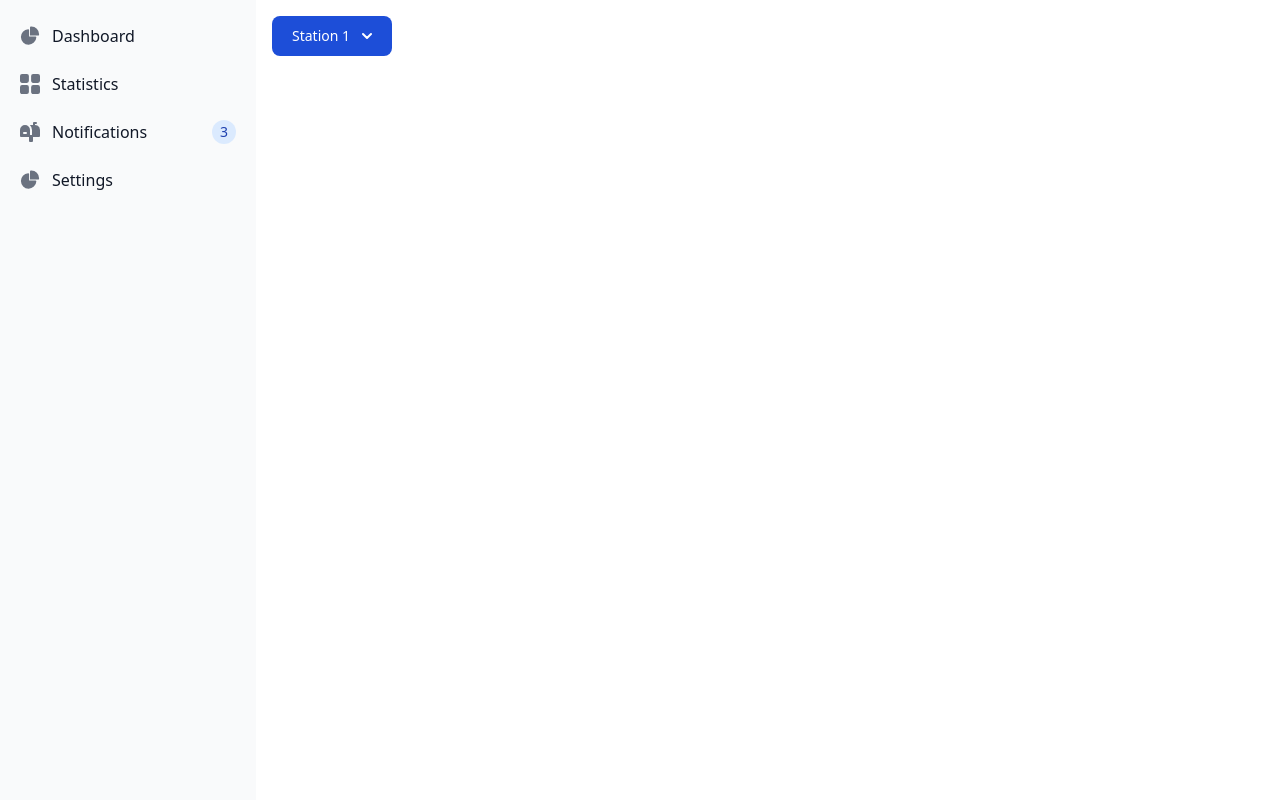
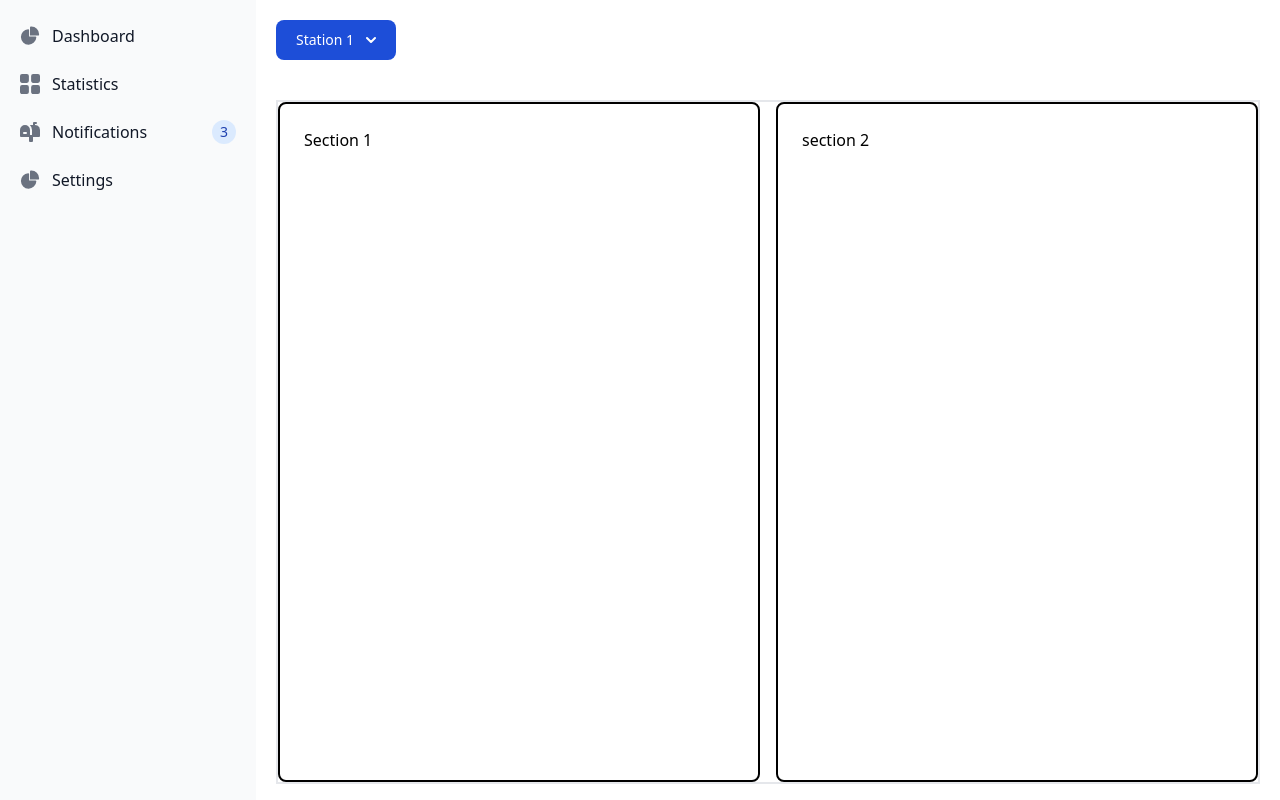
Before and after one commit to milardich/carwash-monitor, a Vue app: page /dashboard in a window 1280 px wide. Built offline with nearby package versions, Linux system fonts and the light colour scheme.

Commit message:
added dashboard grid

```diff
--- a/src/App.vue
+++ b/src/App.vue
@@ -4,11 +4,11 @@ import SideMenu from './components/SideMenu.vue'
 </script>
 
 <template>
-  <div class="p-4 sm:ml-64">
+  <div class="sm:ml-64 h-screen p-5">
     <div>
       <SideMenu />
     </div>
-    <div>
+    <div class="h-full">
       <RouterView />
     </div>
   </div>
--- a/src/assets/main.css
+++ b/src/assets/main.css
@@ -37,3 +37,7 @@ a,
 /* body {
   background-color: #F9E3E8;
 } */
+
+.h-percent-90 {
+  height: 90%;
+}
--- a/src/views/DashboardView.vue
+++ b/src/views/DashboardView.vue
@@ -4,7 +4,19 @@ import StationDropdown from '@/components/StationDropdown.vue';
 
 
 <template>
-    <div>
-        <StationDropdown />
+    <div class="h-full">
+        <div>
+            <StationDropdown />
+        </div>
+
+        <div class="grid grid-cols-2 gap-4 border-2 border-green h-percent-90 mt-10">
+            <div class="rounded-lg border-2 border-black overflow-y-auto p-6 h-full">
+                Section 1
+            </div>
+            <div class="rounded-lg border-2 border-black overflow-y-auto p-6 h-full">
+                section 2
+            </div>
+        </div>
     </div>
+
 </template>
```
